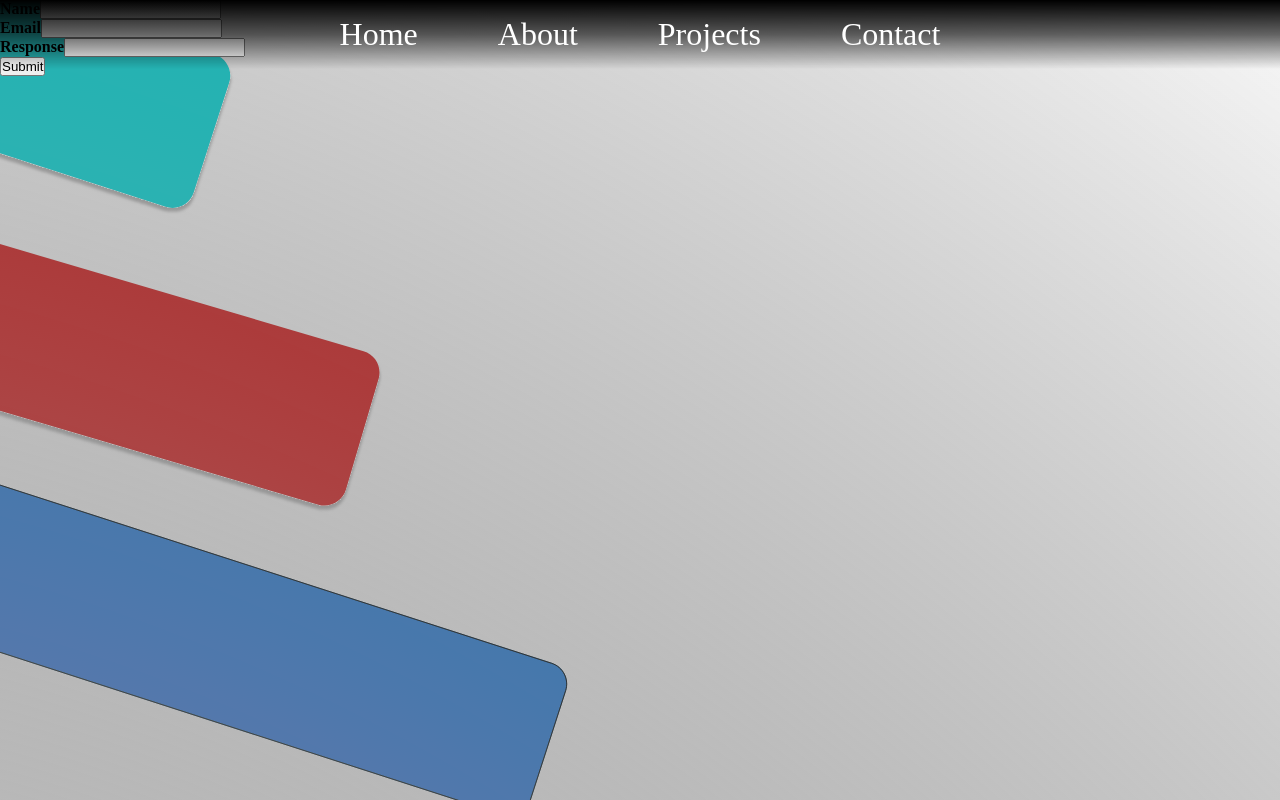
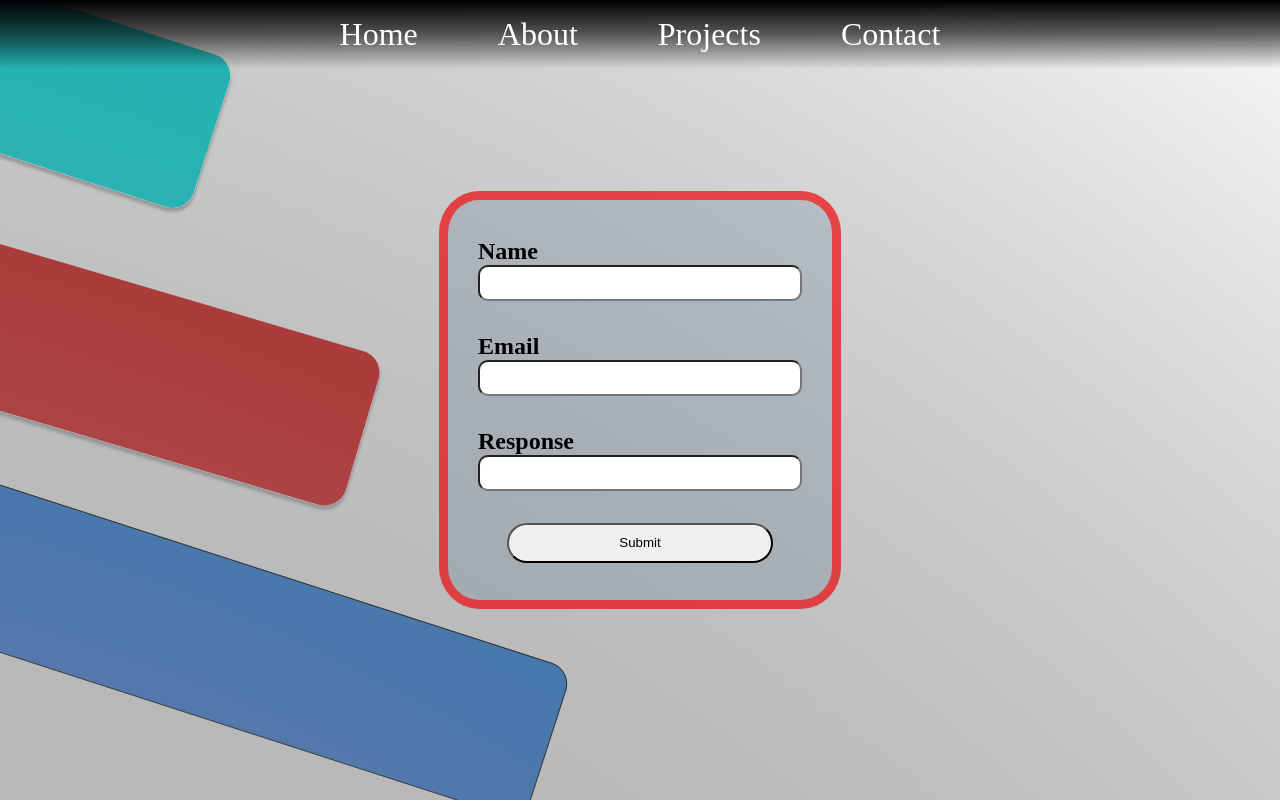
Before and after one commit to Dhruv6397/Dhruv-portfolio, a React (Vite) app: page /contact in a window 1280 px wide. Built offline with nearby package versions, Linux system fonts and the light colour scheme; a web font is replaced by a local one.

Commit message:
Update Contact.css
Added design in form using css

```diff
--- a/src/styles/Contact.css
+++ b/src/styles/Contact.css
@@ -13,4 +13,46 @@
     user-select: none;
     display: flex;
     z-index: -1;
+    justify-content: center;
+    align-items: center;
 }
+
+.contact-main{
+    height: 50%;
+    width: 30%;
+    justify-content: center;
+    align-items:center;
+    display: flex;
+    flex-direction: column;
+    border: .6em solid rgba(255, 0, 0, 0.644);
+    border-radius: 10%;
+    background-color: rgba(103, 130, 151, 0.279);
+}
+
+.contact-item{
+    display: flex;
+    flex-direction: column;
+    margin: 1em;
+}
+
+.contact-input{
+    width: 20em;
+    height: 2em;
+    font-size: 1em;
+    border-radius: 10px;
+}
+.contact-name-field{
+    font-size: 1.5em;
+}
+.contact-item-button{
+    width: 20em;
+    height: 3em;
+    border-radius: 20px;
+}
+
+.contact-item-button:hover{
+    background-color: rgba(255, 0, 0, 0.644);
+    border: 5px solid white;
+    color: black;
+    cursor: pointer;
+}
```
